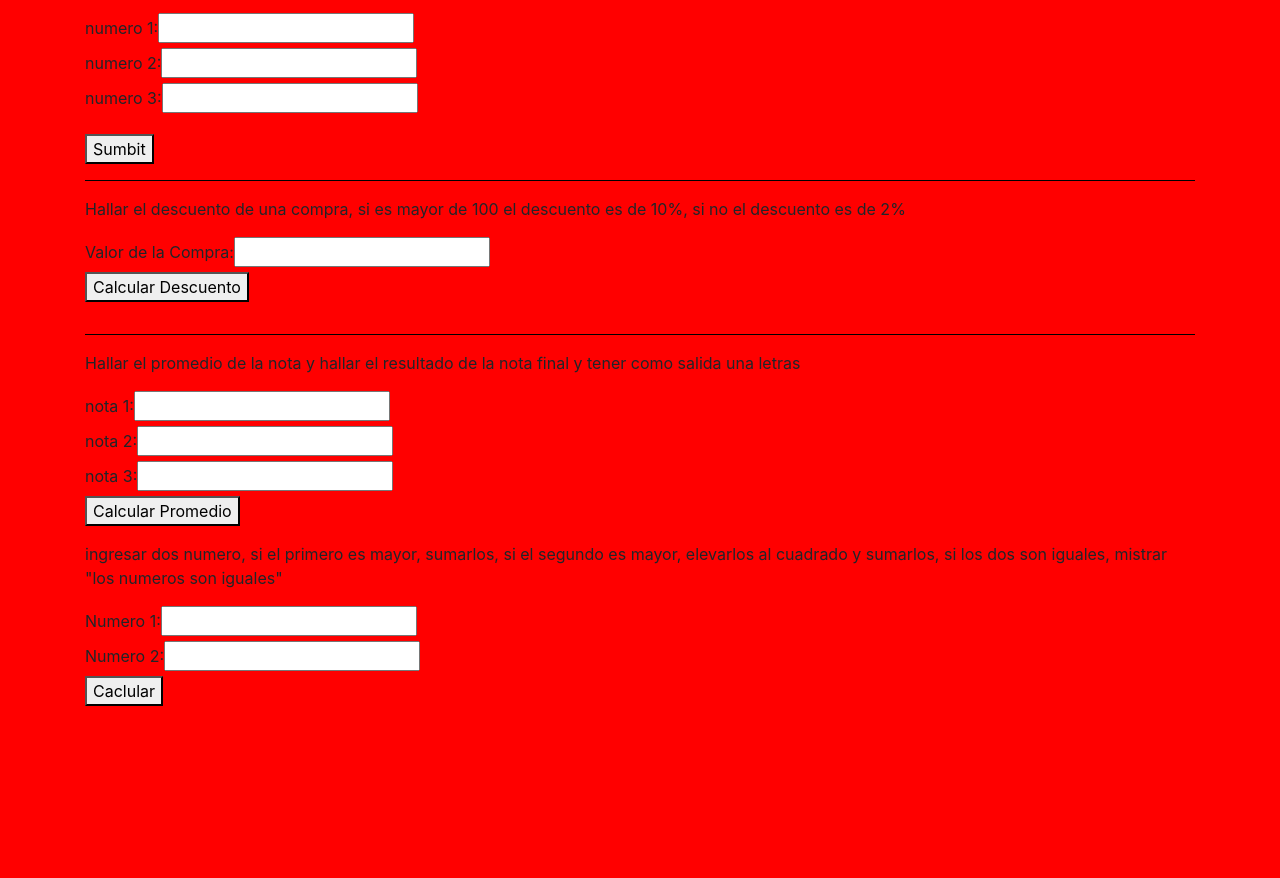
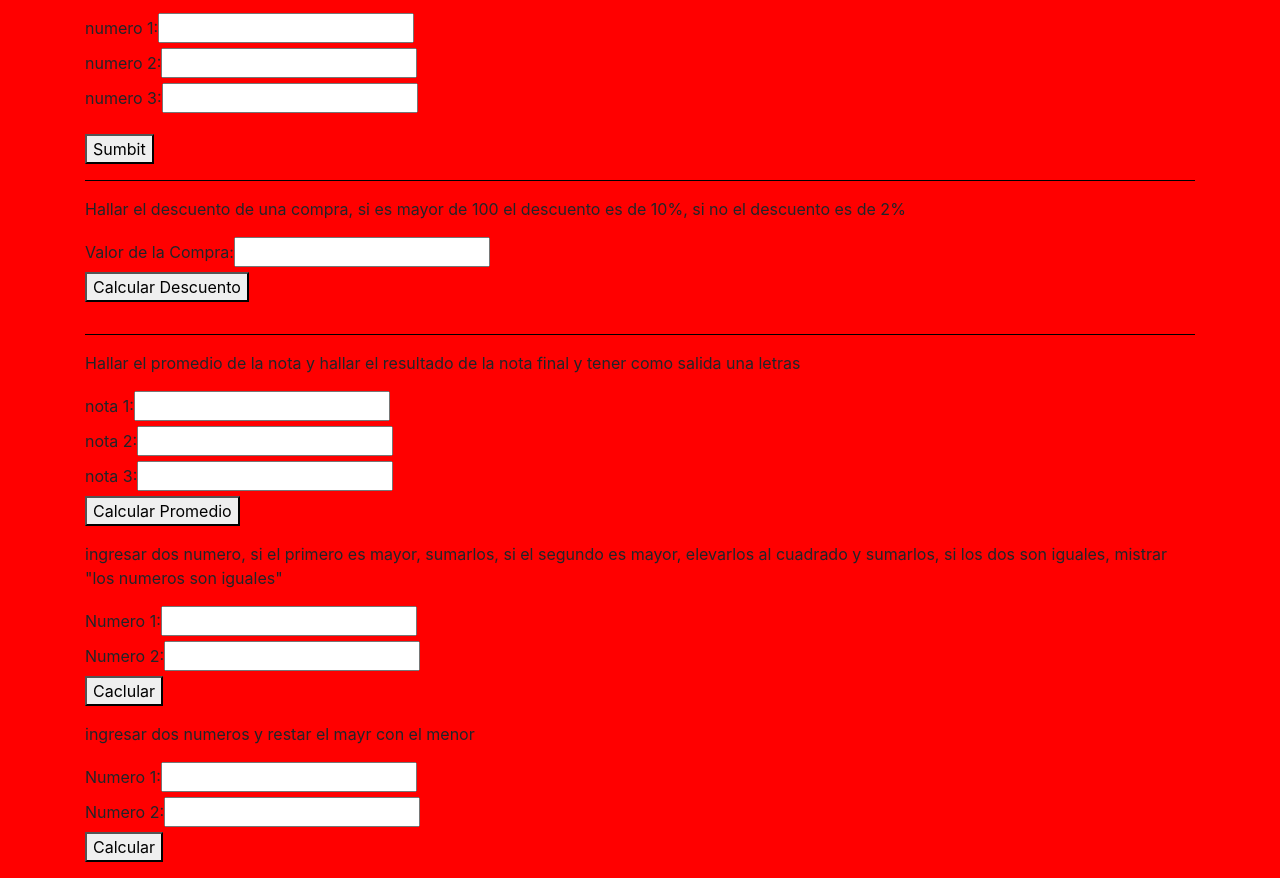
Before and after one commit to kevinuribe2468/rAlgoritmos, a plain HTML site: page index.html in a window 1280 px wide. Shown: the part 83-961 px from the top of the page. Before the commit the page ends 805 px from the top, so only its background shows below. Drawn offline with nearby package versions, Linux system fonts and the light colour scheme.

Commit message:
Algoritmo de restar el numero mayor

```diff
--- a/codigo/index.js
+++ b/codigo/index.js
@@ -73,6 +73,17 @@ function numeros(){
     rpta = "Los numeros son iguales"
   }
   out.innerHTML = rpta;
+}
 
-
+function numerresta(){
+  var n1 = document.getElementById("name1").value;
+  var n2 = document.getElementById("name2").value;
+  var out = document.getElementById("resul");
+  var salid;
+  if(n1>n2){
+    salid = n1-n2;
+  }else{
+    salid = n2-n1;
+  }
+  out.innerHTML = salid;
 }
--- a/index.html
+++ b/index.html
@@ -54,6 +54,15 @@
             <p id="salida"></p>
         </div>
       </div>
+      <div class="row">
+        <div class="col">
+          <p>ingresar dos numeros y restar el mayr con el menor</p>
+          <label>Numero 1: </label><input type="text" name="" value="" id="name1"></br>
+          <label>Numero 2: </label><input type="text" name="" value="" id="name2"></br>
+          <button type="button" id="numrpta" name="button" onclick="numerresta()">Calcular</button>
+          <p id="resul"></p>
+        </div>
+      </div>
     </div>
 
     <!-- Optional JavaScript -->
```
